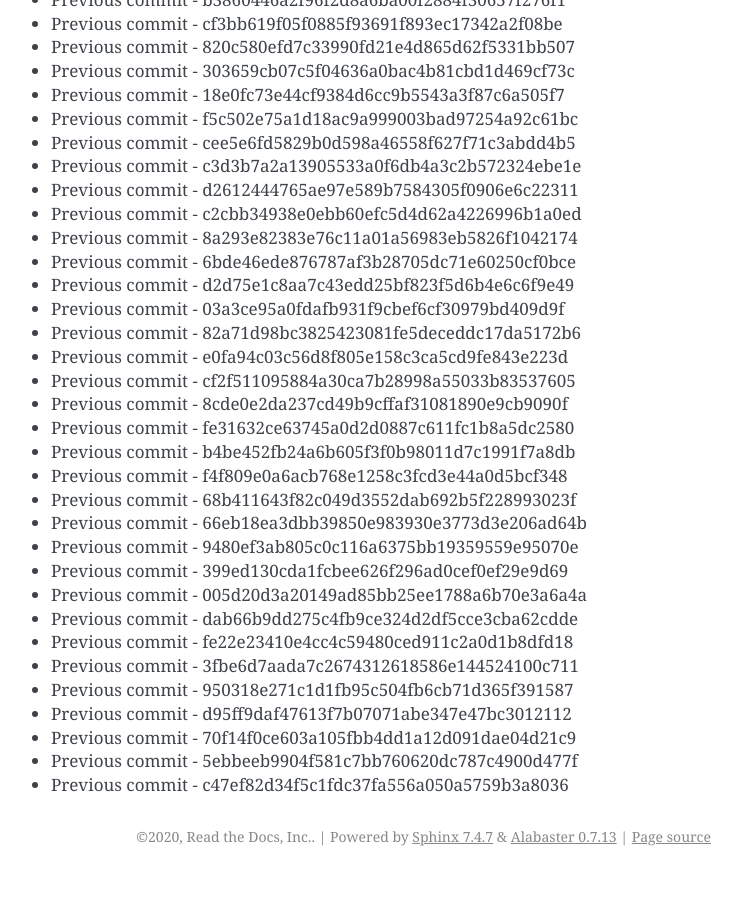
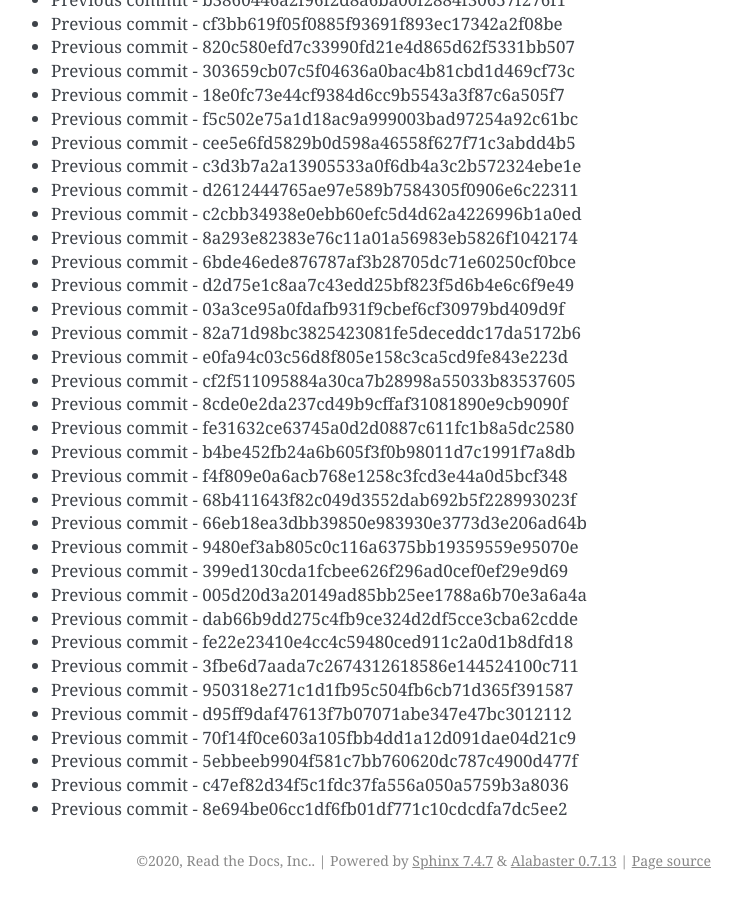
Before and after one commit to readthedocs/rtd-git-stresstest, a Sphinx documentation site: the page built from docs/updates.rst, in a window 1280 px wide and 900 px high, scrolled down 86253 px. Shown: the whole window, without its empty margins (399-1141 px from the left). Built offline with Sphinx 7.4.7, drawn with Linux system fonts in a browser that asks for light colours; before the commit the page ends 87129 px from its top, so only the background shows below that.

Commit message:
Generating commit from previous: 8e694be06cc1df6fb01df771c10cdcdfa7dc5ee2

```diff
--- a/docs/updates.rst
+++ b/docs/updates.rst
@@ -3656,3 +3656,4 @@ It can be tested for any performance characteristics.
 * Previous commit - 70f14f0ce603a105fbb4dd1a12d091dae04d21c9
 * Previous commit - 5ebbeeb9904f581c7bb760620dc787c4900d477f
 * Previous commit - c47ef82d34f5c1fdc37fa556a050a5759b3a8036
+* Previous commit - 8e694be06cc1df6fb01df771c10cdcdfa7dc5ee2
```
